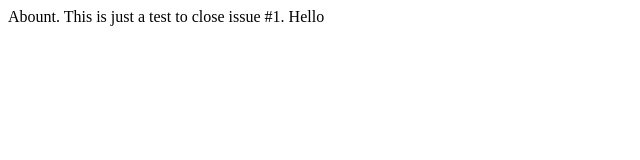
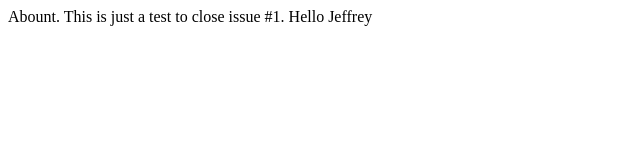
Before and after one commit to jeffreychea/test, a plain HTML site: page about.html in a window 1280 px wide. Shown: the full height of the page, 0-640 px from the left. Drawn offline with Linux system fonts and the light colour scheme.

Commit message:
This is my message

```diff
--- a/about.html
+++ b/about.html
@@ -4,6 +4,6 @@
 <body>
 Abount.  This is just a test to close issue #1.
 
-Hello
+Hello Jeffrey
 </body>
 </html>
```
Also changed, not shown: pineapple.txt (added).
